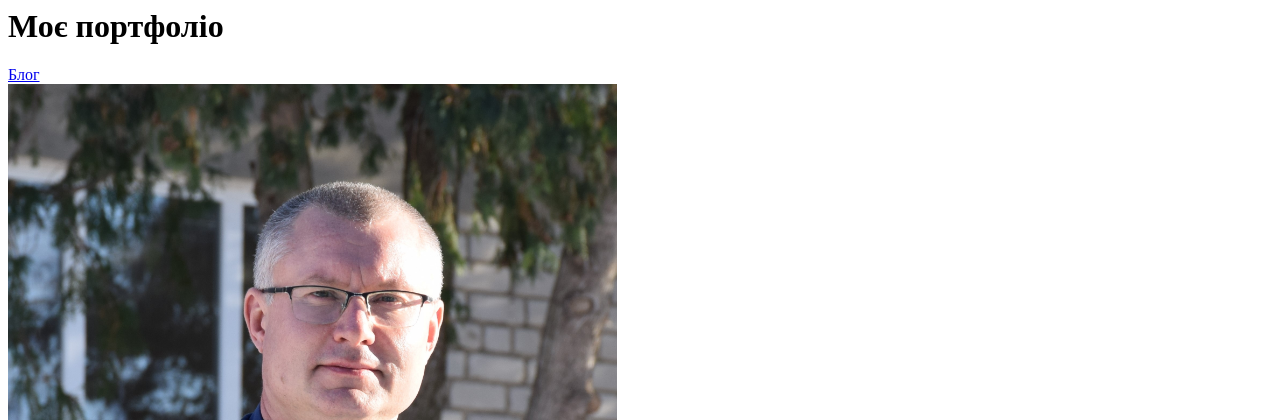
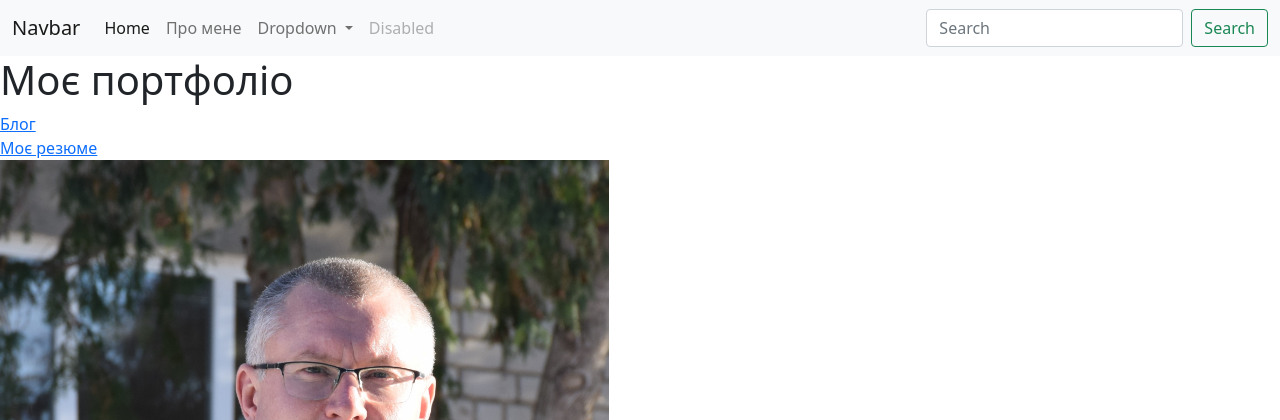
Before and after one commit to Tereh71/django3-personal_portfolio, a Django app: page / in a window 1280 px wide. Shown: the top 420 px of the page. Run offline with Django 3.2, Linux system fonts and the light colour scheme; data comes from the database, SQL or seed files in the repository; both versions use the stored data as it was after the commit.

Commit message:
Закінчено самостійну роботу над своїм проектом

```diff
--- a/blog/templates/blog/detail.html
+++ b/blog/templates/blog/detail.html
@@ -1,4 +1,9 @@
+{% extends 'portfolio/base.html' %}
+{% block content %}
+
 <h1>{{blog.title}}</h1>
 
 <h2>--{{ blog.date|date:'F jS Y'}}--</h2>
 {{blog.description|safe}}
+
+{% endblock %}
--- /dev/null
+++ b/portfolio/templates/portfolio/base.html
@@ -0,0 +1,62 @@
+<!doctype html>
+<html lang="en">
+  <head>
+    <!-- Required meta tags -->
+    <meta charset="utf-8">
+    <meta name="viewport" content="width=device-width, initial-scale=1">
+
+    <!-- Bootstrap CSS -->
+    <link href="https://cdn.jsdelivr.net/npm/bootstrap@5.0.1/dist/css/bootstrap.min.css" rel="stylesheet" integrity="sha384-+0n0xVW2eSR5OomGNYDnhzAbDsOXxcvSN1TPprVMTNDbiYZCxYbOOl7+AMvyTG2x" crossorigin="anonymous">
+
+    <title>Hello, world!</title>
+  </head>
+  <body>
+    <nav class="navbar navbar-expand-lg navbar-light bg-light">
+  <div class="container-fluid">
+    <a class="navbar-brand" href="#">Navbar</a>
+    <button class="navbar-toggler" type="button" data-bs-toggle="collapse" data-bs-target="#navbarSupportedContent" aria-controls="navbarSupportedContent" aria-expanded="false" aria-label="Toggle navigation">
+      <span class="navbar-toggler-icon"></span>
+    </button>
+    <div class="collapse navbar-collapse" id="navbarSupportedContent">
+      <ul class="navbar-nav me-auto mb-2 mb-lg-0">
+        <li class="nav-item">
+          <a class="nav-link active" aria-current="page" href="#">Home</a>
+        </li>
+        <li class="nav-item">
+          <a class="nav-link" href="#">Про мене</a>
+        </li>
+        <li class="nav-item dropdown">
+          <a class="nav-link dropdown-toggle" href="#" id="navbarDropdown" role="button" data-bs-toggle="dropdown" aria-expanded="false">
+            Dropdown
+          </a>
+          <ul class="dropdown-menu" aria-labelledby="navbarDropdown">
+            <li><a class="dropdown-item" href="#">Action</a></li>
+            <li><a class="dropdown-item" href="#">Another action</a></li>
+            <li><hr class="dropdown-divider"></li>
+            <li><a class="dropdown-item" href="#">Something else here</a></li>
+          </ul>
+        </li>
+        <li class="nav-item">
+          <a class="nav-link disabled" href="#" tabindex="-1" aria-disabled="true">Disabled</a>
+        </li>
+      </ul>
+      <form class="d-flex">
+        <input class="form-control me-2" type="search" placeholder="Search" aria-label="Search">
+        <button class="btn btn-outline-success" type="submit">Search</button>
+      </form>
+    </div>
+  </div>
+</nav>
+
+{% block content %}{% endblock %}
+
+
+<script src="https://cdn.jsdelivr.net/npm/bootstrap@5.0.1/dist/js/bootstrap.bundle.min.js" integrity="sha384-gtEjrD/SeCtmISkJkNUaaKMoLD0//ElJ19smozuHV6z3Iehds+3Ulb9Bn9Plx0x4" crossorigin="anonymous"></script>
+
+    <!-- Option 2: Separate Popper and Bootstrap JS -->
+    <!--
+    <script src="https://cdn.jsdelivr.net/npm/@popperjs/core@2.9.2/dist/umd/popper.min.js" integrity="sha384-IQsoLXl5PILFhosVNubq5LC7Qb9DXgDA9i+tQ8Zj3iwWAwPtgFTxbJ8NT4GN1R8p" crossorigin="anonymous"></script>
+    <script src="https://cdn.jsdelivr.net/npm/bootstrap@5.0.1/dist/js/bootstrap.min.js" integrity="sha384-Atwg2Pkwv9vp0ygtn1JAojH0nYbwNJLPhwyoVbhoPwBhjQPR5VtM2+xf0Uwh9KtT" crossorigin="anonymous"></script>
+    -->
+  </body>
+</html>
--- a/portfolio/templates/portfolio/home.html
+++ b/portfolio/templates/portfolio/home.html
@@ -1,5 +1,10 @@
+{% extends 'portfolio/base.html' %}
+{% block content %}
+
     <h1>Моє портфоліо</h1>
     <a href="{% url 'blog:all_blogs' %}">Блог</a>
+      <br>
+    <a href="{% url 'blog:all_blogs' %}">Моє резюме</a>
     <br>
 
     {% load static %}
@@ -15,3 +20,5 @@
     <br><a href="{{project.url}}">Link</a>
     {% endif %}
     {% endfor %}
+
+    {% endblock %}
```
Also changed, not shown: blog/templates/blog/all_blogs.html (+6 -1 lines), db.sqlite3. Lines whose indentation alone changed are shown as unchanged.
